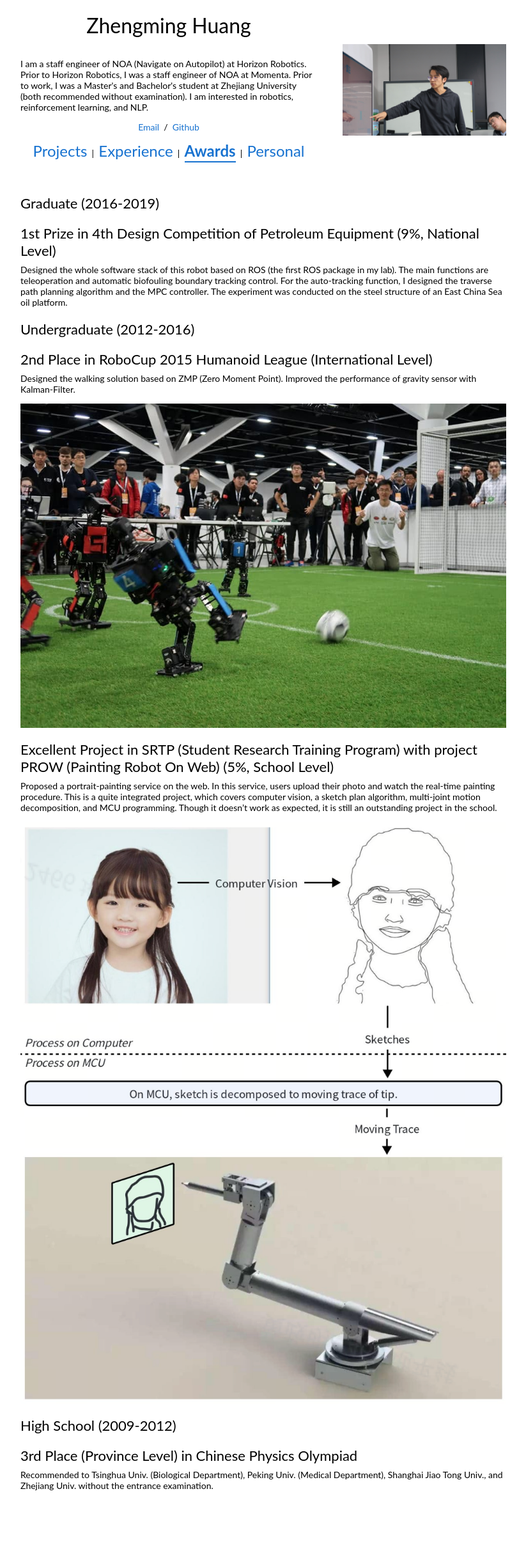
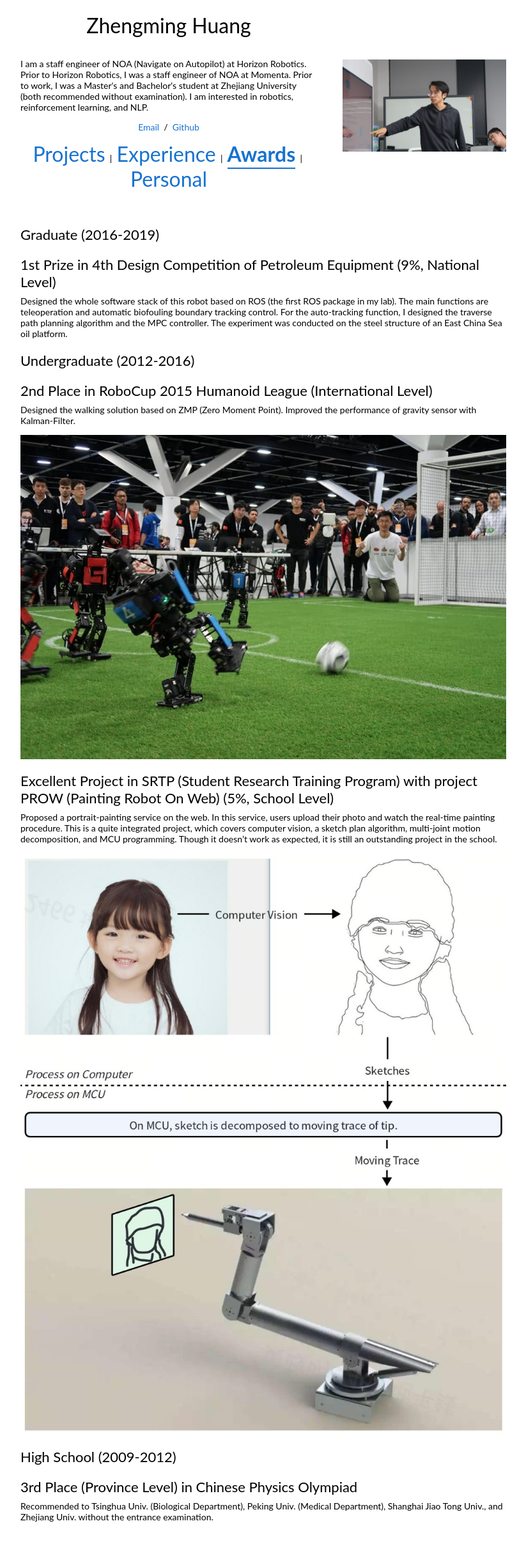
Before and after one commit to JamieHuang28/JamieHuang28.github.io, a Jekyll site: the page built from awards.md, in a window 1280 px wide. Shown: the whole page at 64% size, without its empty margins (228-1051 px from the left). Built offline with Jekyll 4.4.1, drawn with Linux system fonts in a browser that asks for light colours; before the commit the page ends 2365 px from its top, so only the background shows below that.

Commit message:
Update format

```diff
--- a/awards.md
+++ b/awards.md
@@ -7,19 +7,19 @@ permalink: /awards.html
 
 # Graduate (2016-2019)
 
-# 1st Prize in 4th Design Competition of Petroleum Equipment (9%, National Level)
+## 1st Prize in 4th Design Competition of Petroleum Equipment (9%, National Level)
 
 Designed the whole software stack of this robot based on ROS (the first ROS package in my lab). The main functions are teleoperation and automatic biofouling boundary tracking control. For the auto-tracking function, I designed the traverse path planning algorithm and the MPC controller. The experiment was conducted on the steel structure of an East China Sea oil platform.
 
 # Undergraduate (2012-2016)
 
-# 2nd Place in RoboCup 2015 Humanoid League (International Level)
+## 2nd Place in RoboCup 2015 Humanoid League (International Level)
 
 Designed the walking solution based on ZMP (Zero Moment Point). Improved the performance of gravity sensor with Kalman-Filter.
 
 ![RoboCup 2015 Humanoid](./resources/robocup2015_humanoid.jpg)
 
-# Excellent Project in SRTP (Student Research Training Program) with project PROW (Painting Robot On Web) (5%, School Level)
+## Excellent Project in SRTP (Student Research Training Program) with project PROW (Painting Robot On Web) (5%, School Level)
 
 Proposed a portrait-painting service on the web. In this service, users upload their photo and watch the real-time painting procedure. This is a quite integrated project, which covers computer vision, a sketch plan algorithm, multi-joint motion decomposition, and MCU programming. Though it doesn't work as expected, it is still an outstanding project in the school.
 
@@ -27,5 +27,5 @@ Proposed a portrait-painting service on the web. In this service, users upload t
 
 # High School (2009-2012)
 
-# 3rd Place (Province Level) in Chinese Physics Olympiad
+## 3rd Place (Province Level) in Chinese Physics Olympiad
 Recommended to Tsinghua Univ. (Biological Department), Peking Univ. (Medical Department), Shanghai Jiao Tong Univ., and Zhejiang Univ. without the entrance examination.
--- a/stylesheet.css
+++ b/stylesheet.css
@@ -63,7 +63,7 @@ body {
 }
 
 .nav-tabs a {
-  font-size: 24px;
+  font-size: 32px;
 }
 
 .nav-tabs a.active {
```
